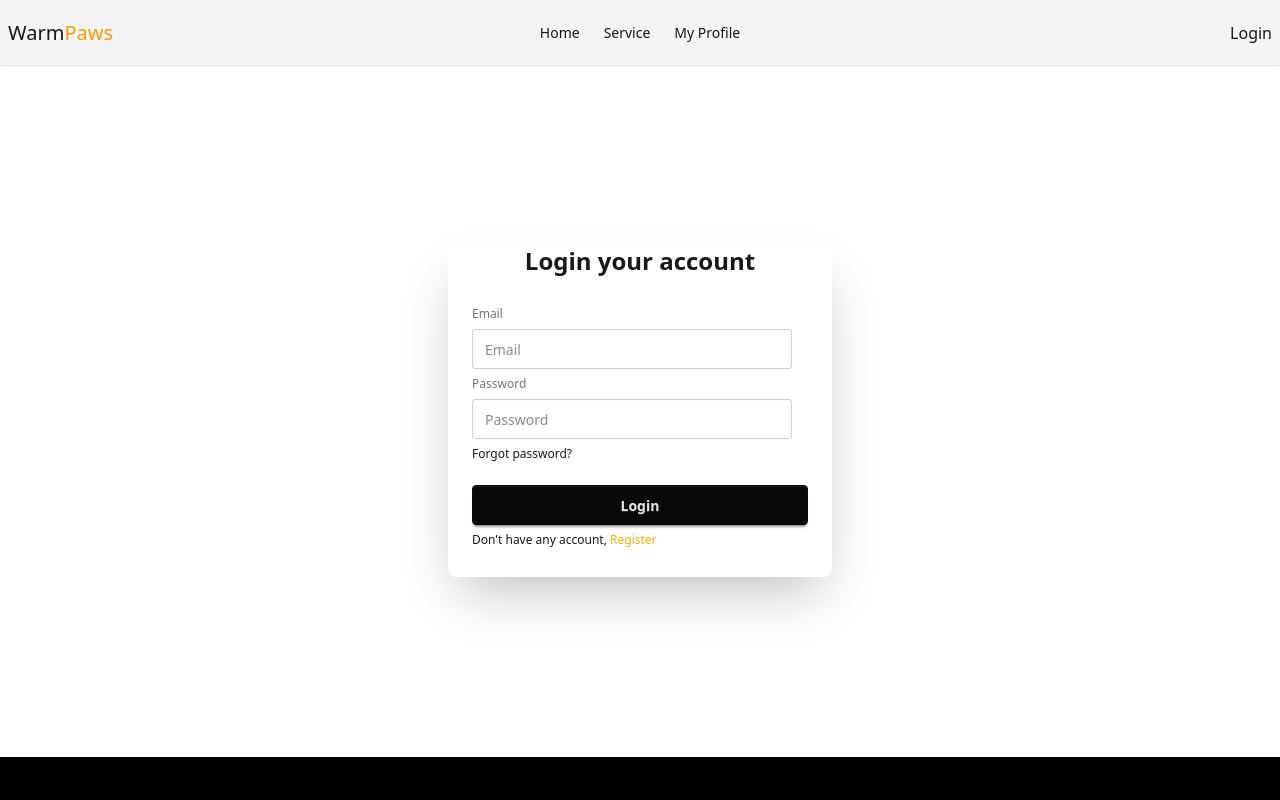
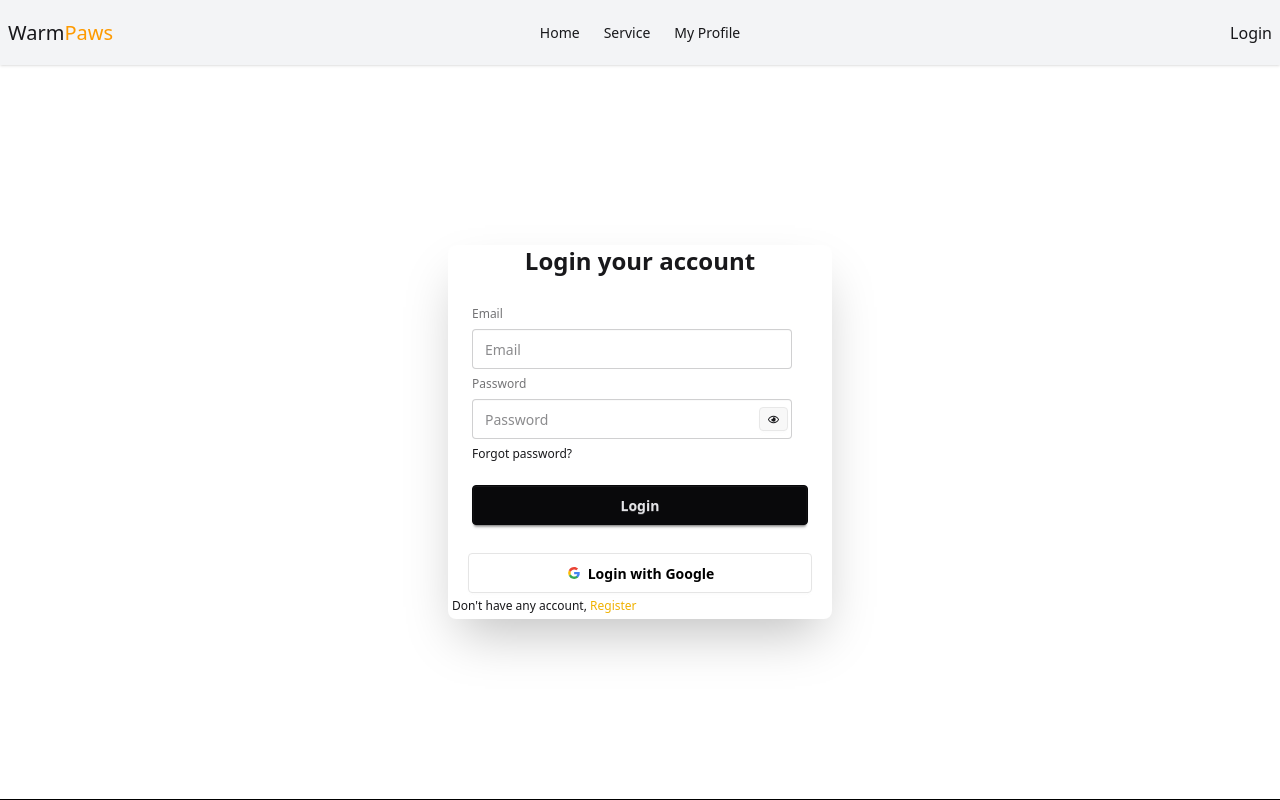
Before and after one commit to shuvoroy10/Assignment-09, a React (Vite) app: page /log-in in a window 1280 px wide. Shown: the top 800 px of the page. Built offline with nearby package versions, Linux system fonts and the light colour scheme; no server answers.

Commit message:
SignInWithGoogle Added

```diff
--- a/src/Components/Login/Login.jsx
+++ b/src/Components/Login/Login.jsx
@@ -1,11 +1,14 @@
 import React, { use, useState } from "react";
 import { Link, useNavigate } from "react-router";
 import { AuthContex } from "../../Contex/AuthProvider";
+import { FaEyeSlash, FaRegEye } from "react-icons/fa";
 
 const Login = () => {
     const [error, setError] = useState('')
-    const {signIn} = use(AuthContex)
+    const {signIn, signInWithGoogle} = use(AuthContex)
+    const [showPassword, setShowPassword] = useState(false);
     const navigate = useNavigate()
+
     const handleLogIn = (e) => {
         e.preventDefault();
         const form = e.target;
@@ -23,7 +26,22 @@ const Login = () => {
             const errorMessage = error.message;
             setError(errorCode)
         })
+
+
     }
+     const handleGoogleSignIn = () => {
+    signInWithGoogle()
+    .then(result => {
+      console.log(result.user)
+      navigate(`${location.state ? location.state : '/'}`)
+    })
+    .catch(error => console.log(error))
+  }
+  const handleSetPassword = (e) => {
+    e.preventDefault();
+    setShowPassword(!showPassword);
+  };
+
   return (
     <div className="flex justify-center items-center my-45">
       <div className="card bg-base-100 w-full max-w-sm shrink-0 shadow-2xl">
@@ -35,21 +53,67 @@ const Login = () => {
             <input type="email" className="input" name="email" placeholder="Email" required/>
 
             <label className="label">Password</label>
-            <input type="password" className="input" name="password" placeholder="Password" required/>
+            {/* <input type="password" className="input" name="password" placeholder="Password" required/> */}
+            <div className="relative">
+                  <input
+                    type={showPassword ? "text" : "password"}
+                    className="input"
+                    name="password"
+                    placeholder="Password"
+                    required
+                  />
+                  <button type="button"
+                    onClick={handleSetPassword}
+                    className="btn btn-xs absolute right-5 top-2 z-1"
+                  >
+                    {showPassword ? <FaEyeSlash /> : <FaRegEye />}
+                  </button>
+                </div>
 
             <div>
               <a className="link link-hover">Forgot password?</a>
             </div>
             {error && <p className="text-red-600">{error}</p>}
             <button type="submit" className="btn btn-neutral mt-4">Login</button>
-            <p>
+
+          </fieldset>
+        </form>
+         <button onClick={handleGoogleSignIn} className="btn bg-white text-black border-[#e5e5e5] mx-5">
+          <svg
+            aria-label="Google logo"
+            width="16"
+            height="16"
+            xmlns="http://www.w3.org/2000/svg"
+            viewBox="0 0 512 512"
+          >
+            <g>
+              <path d="m0 0H512V512H0" fill="#fff"></path>
+              <path
+                fill="#34a853"
+                d="M153 292c30 82 118 95 171 60h62v48A192 192 0 0190 341"
+              ></path>
+              <path
+                fill="#4285f4"
+                d="m386 400a140 175 0 0053-179H260v74h102q-7 37-38 57"
+              ></path>
+              <path
+                fill="#fbbc02"
+                d="m90 341a208 200 0 010-171l63 49q-12 37 0 73"
+              ></path>
+              <path
+                fill="#ea4335"
+                d="m153 219c22-69 116-109 179-50l55-54c-78-75-230-72-297 55"
+              ></path>
+            </g>
+          </svg>
+          Login with Google
+        </button>
+        <p className="p-1 text-[12px]">
           Don't have any account,{" "}
           <Link className="text-yellow-500" to={"/register"}>
             Register
           </Link>
         </p>
-          </fieldset>
-        </form>
       </div>
     </div>
   );
--- a/src/Contex/AuthProvider.jsx
+++ b/src/Contex/AuthProvider.jsx
@@ -1,9 +1,9 @@
 import React, { createContext, useEffect, useState } from 'react';
 import app from '../firebase/firebase.config';
-import { createUserWithEmailAndPassword, getAuth, onAuthStateChanged, signInWithEmailAndPassword, signOut, updateProfile } from "firebase/auth";
+import { createUserWithEmailAndPassword, getAuth, GoogleAuthProvider, onAuthStateChanged, signInWithEmailAndPassword, signInWithPopup, signOut, updateProfile } from "firebase/auth";
 // eslint-disable-next-line react-refresh/only-export-components
 export const AuthContex = createContext();
-
+const googleProvider = new GoogleAuthProvider()
 const auth = getAuth(app);
 const AuthProvider = ({children}) => {
     const [user, setUser] = useState(null);
@@ -12,6 +12,11 @@ const [loading, setLoading] = useState(true);
         setLoading(true)
         return createUserWithEmailAndPassword(auth, email, password)
     }
+
+const signInWithGoogle = () => {
+    setLoading(true)
+    return signInWithPopup(auth, googleProvider)
+   }
 
 const signIn = (email, password) => {
     setLoading(true)
@@ -36,7 +41,7 @@ const logOut = () => {
         }
     },[])
     const authData = {
-        user, setUser, createUser, logOut, signIn, loading, setLoading, updateUser
+        user, setUser, createUser, logOut, signIn, loading, setLoading, updateUser, signInWithGoogle
     }
     // console.log(user)
     return (
--- a/src/Contex/PrivateRoute.jsx
+++ b/src/Contex/PrivateRoute.jsx
@@ -11,10 +11,10 @@ const location = useLocation();
     if(loading){
         return <Loading></Loading>
     }
-    if(user && user?.email){
+    if(user){
         return children;
     }
-    return <Navigate state={location.pathname} to={'/log-in'}></Navigate>
+    return <Navigate state={location?.pathname} to={'/log-in'}></Navigate>
 };
 
 export default PrivateRoute;
--- a/src/Pages/MyProfile/MyProfile.jsx
+++ b/src/Pages/MyProfile/MyProfile.jsx
@@ -1,11 +1,29 @@
-import React from 'react';
+import React, { use } from "react";
+import { AuthContex } from "../../Contex/AuthProvider";
+import { Link } from "react-router";
 
 const MyProfile = () => {
-    return (
-        <div>
-            profile
-        </div>
-    );
+  const { user } = use(AuthContex);
+  console.log(user.photoURL);
+  return (
+    <div className="conatiner mx-auto flex justify-center">
+      <div className="bg-gray-100 p-10 flex flex-col gap-4 m-30">
+        <img
+          className="w-[250px] h-[250px] rounded-full"
+          src={user.photoURL}
+          alt={user.displayName}
+        />
+        <h2 className="font-semibold text-center text-xl">
+          Name : {user && user.displayName}
+        </h2>
+        <h2 className="font-semibold text-center">
+          Email : {user && user.email}
+          <span></span>
+        </h2>
+        <Link to={''} className="btn bg-amber-500 hover:bg-amber-100">Edit Profile</Link>
+      </div>
+    </div>
+  );
 };
 
 export default MyProfile;
--- a/src/Route/Router.jsx
+++ b/src/Route/Router.jsx
@@ -21,34 +21,37 @@ const Router = createBrowserRouter([
         index: true,
         Component: Home,
         loader: () => fetch("/ServiceDetails.json"),
-        hydrateFallbackElement: <Loading></Loading>
+        hydrateFallbackElement: <Loading></Loading>,
       },
       {
         path: "service",
         Component: Service,
         loader: () => fetch("/ServiceDetails.json"),
-        hydrateFallbackElement: <Loading></Loading>
+        hydrateFallbackElement: <Loading></Loading>,
       },
       {
-        path: "my-profile",
-        Component: MyProfile,
+        path: "/my-profile",
+        element: <PrivateRoute><MyProfile></MyProfile></PrivateRoute>,
+
       },
       {
         path: "/service-details/:id",
-        element: <PrivateRoute>
+        element: (
+          <PrivateRoute>
             <ServiceDetails></ServiceDetails>
-        </PrivateRoute>,
+          </PrivateRoute>
+        ),
         loader: () => fetch("/ServiceDetails.json"),
-        hydrateFallbackElement: <Loading></Loading>
+        hydrateFallbackElement: <Loading></Loading>,
       },
       {
         path: "log-in",
         Component: Login,
       },
       {
-        path: 'register',
-        Component: Register
-      }
+        path: "register",
+        Component: Register,
+      },
     ],
   },
 ]);
```
